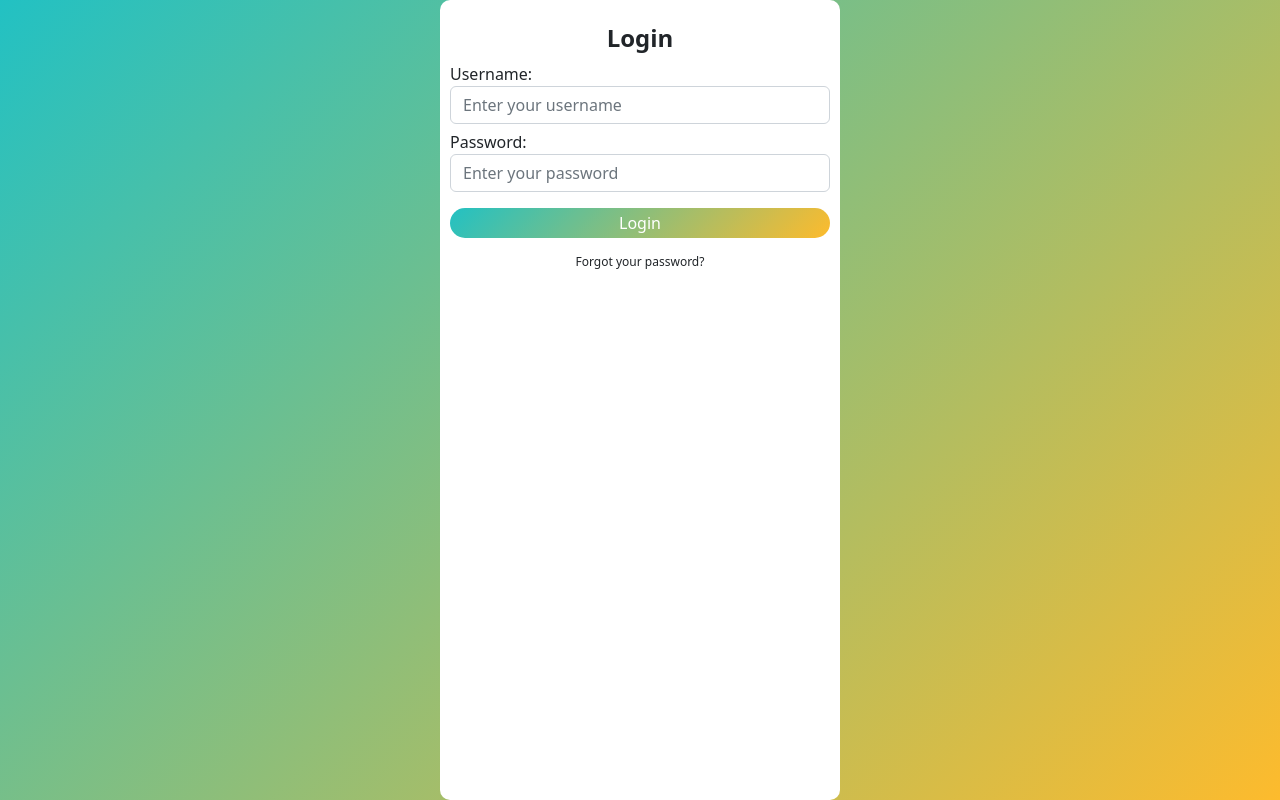
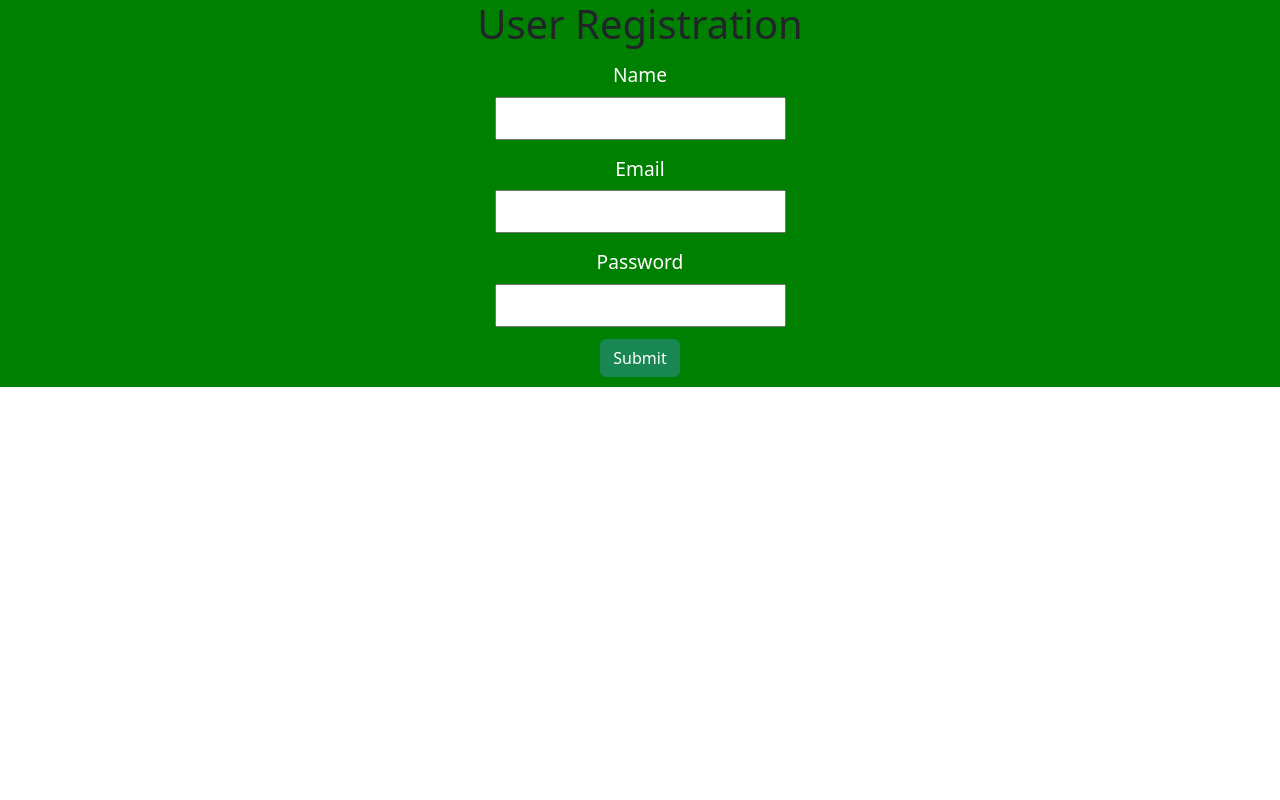
Before and after one commit to phamtoquyen/Language-Exchange-Matchmaker, a React (Create React App) app in the folder Frontend_JIA 2113 - Language Exchange Matchmaker/: page /Register in a window 1280 px wide. Built offline with nearby package versions, Linux system fonts and the light colour scheme.

Commit message:
Combined Home-Login-Registration Page

```diff
--- a/Frontend_JIA 2113 - Language Exchange Matchmaker/package.json
+++ b/Frontend_JIA 2113 - Language Exchange Matchmaker/package.json
@@ -6,11 +6,14 @@
     "@testing-library/jest-dom": "^5.16.5",
     "@testing-library/react": "^13.4.0",
     "@testing-library/user-event": "^13.5.0",
+    "axios": "^0.27.2",
     "bootstrap": "^5.2.1",
     "react": "^18.2.0",
     "react-bootstrap": "^2.5.0",
     "react-dom": "^18.2.0",
+    "react-router-dom": "^6.3.0",
     "react-scripts": "5.0.1",
+    "react-toastify": "^9.0.8",
     "sass": "^1.54.8",
     "save": "^2.5.0",
     "web-vitals": "^2.1.4"
--- /dev/null
+++ b/Frontend_JIA 2113 - Language Exchange Matchmaker/src/Components/Home.js
@@ -0,0 +1,27 @@
+import React from "react";
+import '../Styles/Common.css';
+import { useNavigate } from "react-router-dom";
+import logo from "../Styles/logo.png";
+import ButtonGroup from 'react-bootstrap/ButtonGroup';
+import Button from 'react-bootstrap/Button';
+
+
+
+function Home() {
+    const navigate = useNavigate();
+
+    return (
+        <div>
+            <h1>Language Exchange MatchMaker</h1>
+            <div className="d-grid gap-2">
+            <img src={logo} alt="logo" class="center" />
+            <ButtonGroup vertical className="d-grid gap-2">
+                <Button variant="success" onClick={() => {navigate("/login");}}>Login</Button>
+                <Button variant="success" onClick={() => {navigate("/register");}}>register</Button>
+             </ButtonGroup>;
+             </div>
+
+        </div>
+    );
+}
+export default Home;
--- /dev/null
+++ b/Frontend_JIA 2113 - Language Exchange Matchmaker/src/Components/Registration.css
@@ -0,0 +1,49 @@
+.App {
+    text-align: center;
+    background-color:green;
+  }
+
+  .label{
+    display: block;
+    font-size: larger;
+    color: white;
+    padding: 5px;
+  }
+
+  .input{
+    font-size: larger;
+    padding: 5px;
+    margin: 2px;
+
+  }
+  .btn{
+    color: white;
+    border-radius: 5px;
+    font-size: larger;
+    display: block;
+    padding: 5px;
+    margin: 10px auto;
+  }
+
+  .messages{
+    display: flex;
+    justify-content: center;
+  }
+
+  .error{
+    display: block;
+    background-color: red;
+    color: white;
+    width: fit-content;
+    height: 50px;
+    padding: 5px;
+  }
+
+  .success{
+    display: block;
+    background-color: lightblue;
+    color: black;
+    width: fit-content;
+    height: 50px;
+    padding: 5px;
+  }
--- /dev/null
+++ b/Frontend_JIA 2113 - Language Exchange Matchmaker/src/Components/Registration.js
@@ -0,0 +1,120 @@
+import { useState } from 'react';
+import React from "react";
+import './Registration.css';
+import Button from 'react-bootstrap/Button';
+
+
+function Registration() {
+    // States for registration
+  const [name, setName] = useState('');
+  const [email, setEmail] = useState('');
+  const [password, setPassword] = useState('');
+
+  // States for checking the errors
+  const [submitted, setSubmitted] = useState(false);
+  const [error, setError] = useState(false);
+
+  // Handling the name change
+  const handleName = (e) => {
+    setName(e.target.value);
+    setSubmitted(false);
+  };
+
+  // Handling the email change
+  const handleEmail = (e) => {
+    setEmail(e.target.value);
+    setSubmitted(false);
+  };
+
+  // Handling the password change
+  const handlePassword = (e) => {
+    setPassword(e.target.value);
+    setSubmitted(false);
+  };
+
+  // Handling the form submission
+  const handleSubmit = (e) => {
+    e.preventDefault();
+    if (name === '' || email === '' || password === '') {
+      setError(true);
+    } else {
+      setSubmitted(true);
+      setError(false);
+    }
+  };
+
+  // Showing success message
+  const successMessage = () => {
+    return (
+      <div
+        className="success"
+        style={{
+          display: submitted ? '' : 'none',
+        }}>
+        <h1>User {name} successfully registered!!</h1>
+      </div>
+    );
+  };
+
+  // Showing error message if error is true
+  const errorMessage = () => {
+    return (
+      <div
+        className="error"
+        style={{
+          display: error ? '' : 'none',
+        }}>
+        <h1>Please enter all the fields</h1>
+      </div>
+    );
+  };
+
+  return (
+    <div className="form">
+      <div>
+        <h1>User Registration</h1>
+      </div>
+
+      {/* Calling to the methods */}
+      <div className="messages">
+        {errorMessage()}
+        {successMessage()}
+      </div>
+
+      <form>
+        <div className="d-grid gap-2">
+        {/* Labels and inputs for form data */}
+
+        <div className='form-group'>
+        <label className="label">Name</label>
+        <input onChange={handleName} className="input"
+          value={name} type="text" />
+        </div>
+
+        <div className='form-group'>
+        <label className="label">Email</label>
+        <input onChange={handleEmail} className="input"
+          value={email} type="email" />
+        </div>
+
+        <div className='form-group'>
+        <label className="label">Password</label>
+        <input onChange={handlePassword} className="input"
+          value={password} type="password" />
+        </div>
+        </div>
+        <Button variant="success" onClick={handleSubmit} className="btn">
+          Submit
+        </Button>
+      </form>
+    </div>
+  );
+    /*return (
+        <div>
+            <h1>Language Exchange MatchMaker</h1>
+
+            <button>submit</button>
+        </div>
+    );*/
+}
+export default Registration;
--- /dev/null
+++ b/Frontend_JIA 2113 - Language Exchange Matchmaker/src/Styles/Common.css
@@ -0,0 +1,17 @@
+.btn-group{
+    background-color: #64c4a1; /* Green background */
+    border: 1px solid green; /* Green border */
+    color: white; /* White text */
+    padding: 10px 24px; /* Some padding */
+    cursor: pointer; /* Pointer/hand icon */
+    width: 50%; /* Set a width if needed */
+     /* Make the buttons appear below each other */
+
+  }
+
+  .center {
+    display: block;
+    margin-left: auto;
+    margin-right: auto;
+    width: 50%;
+  }
--- a/Frontend_JIA 2113 - Language Exchange Matchmaker/src/Views/App.js
+++ b/Frontend_JIA 2113 - Language Exchange Matchmaker/src/Views/App.js
@@ -1,11 +1,21 @@
 import logo from './logo.svg';
 import './App.scss';
+import {BrowserRouter as Router, Route, Routes} from "react-router-dom";
+import Home from "../Components/Home";
+import Registration from "../Components/Registration";
 import Login from '../Components/Login';
 
 function App() {
   return (
     <div className="App">
-    <Login/>
+      <Router>
+       <Routes>
+          <Route path ="/" element ={<Home />}/>
+          <Route path ="/Login" element ={<Login/>}/>
+          <Route path ="/Register" element ={<Registration />}/>
+          </Routes>
+       </Router>
+
     </div>
   );
 }
```
Also changed, not shown: Frontend_JIA 2113 - Language Exchange Matchmaker/src/Styles/logo.png (added), 1 other file (tests, documents, lock files or other folders).
